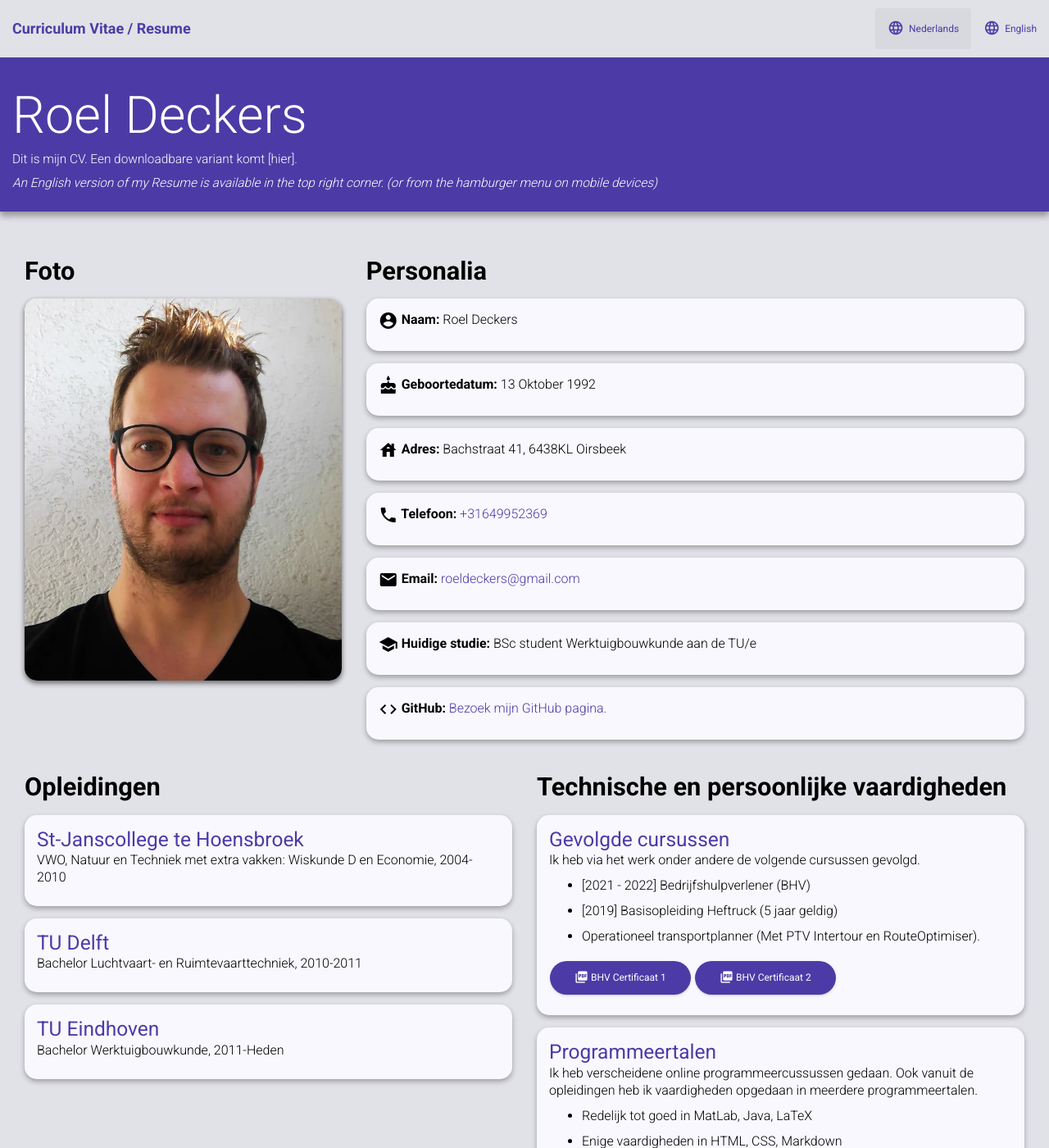
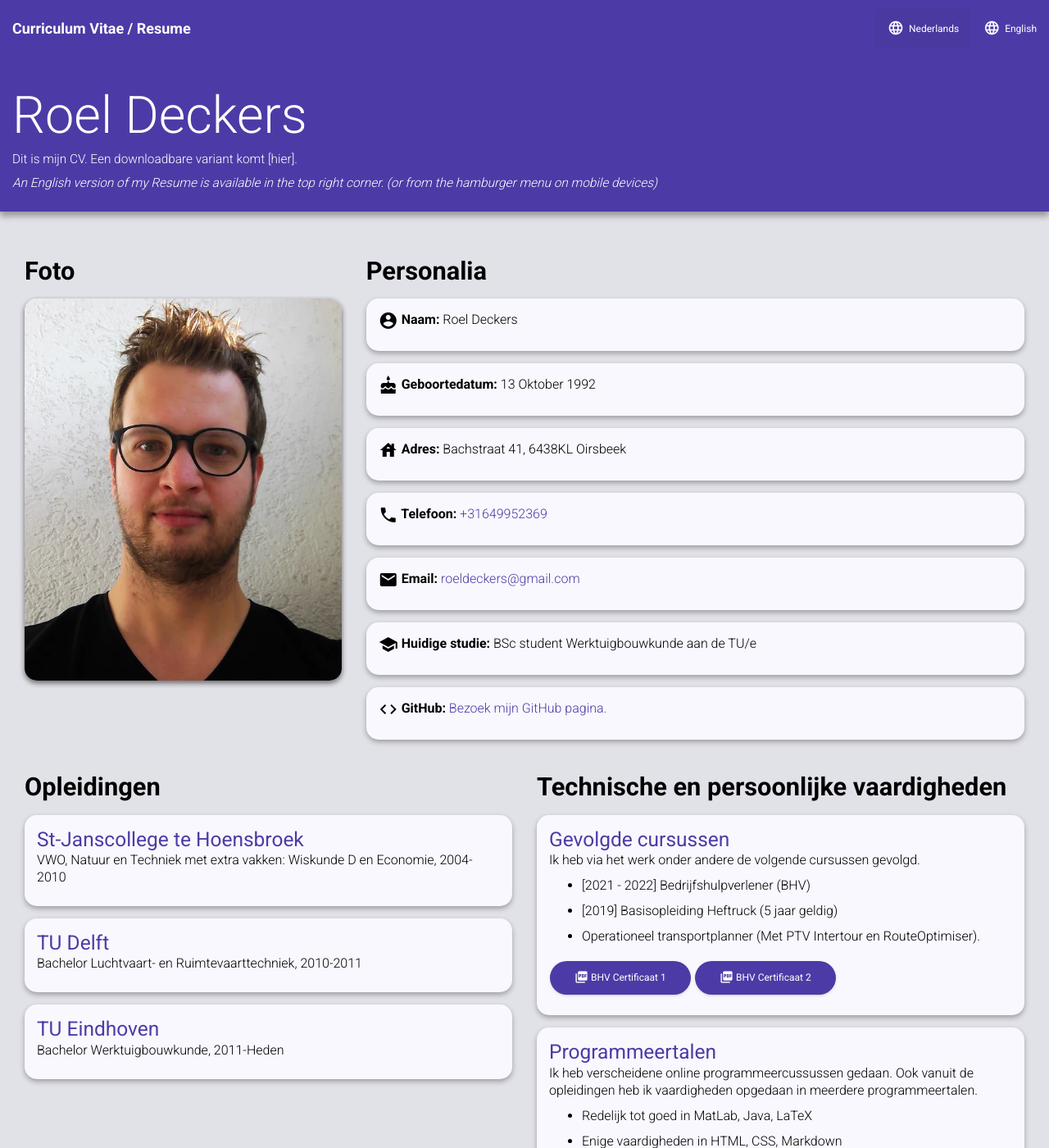
Before and after one commit to RoelD/CV, a Jekyll site: the page built from index.html, in a window 1280 px wide and 1400 px high. Shown: the whole window at 82% size. Built offline with Jekyll 4.4.1, drawn with Linux system fonts in a browser that asks for light colours; nearby versions of some CDN libraries.

Commit message:
style: retry heading
i have got to watch the typo's

```diff
--- a/assets/css/style.css
+++ b/assets/css/style.css
@@ -95,8 +95,8 @@ a:hover {
 }
 
 .navbar-transparent {
-  background: var(--backgroundBody) !important;
-  color: var(--accentColor) !important;
+  background: var(--accentColor) !important;
+  color: var(--colorTextAccentColor) !important;
   padding-top: 10px !important;
 }
 
@@ -125,7 +125,7 @@ a:hover {
 }
 
 .icon-bar {
-  color: var(--accentColor);
+  color: var(--colorTextAccentColor);
 }
 
 .btn-cv {
```
